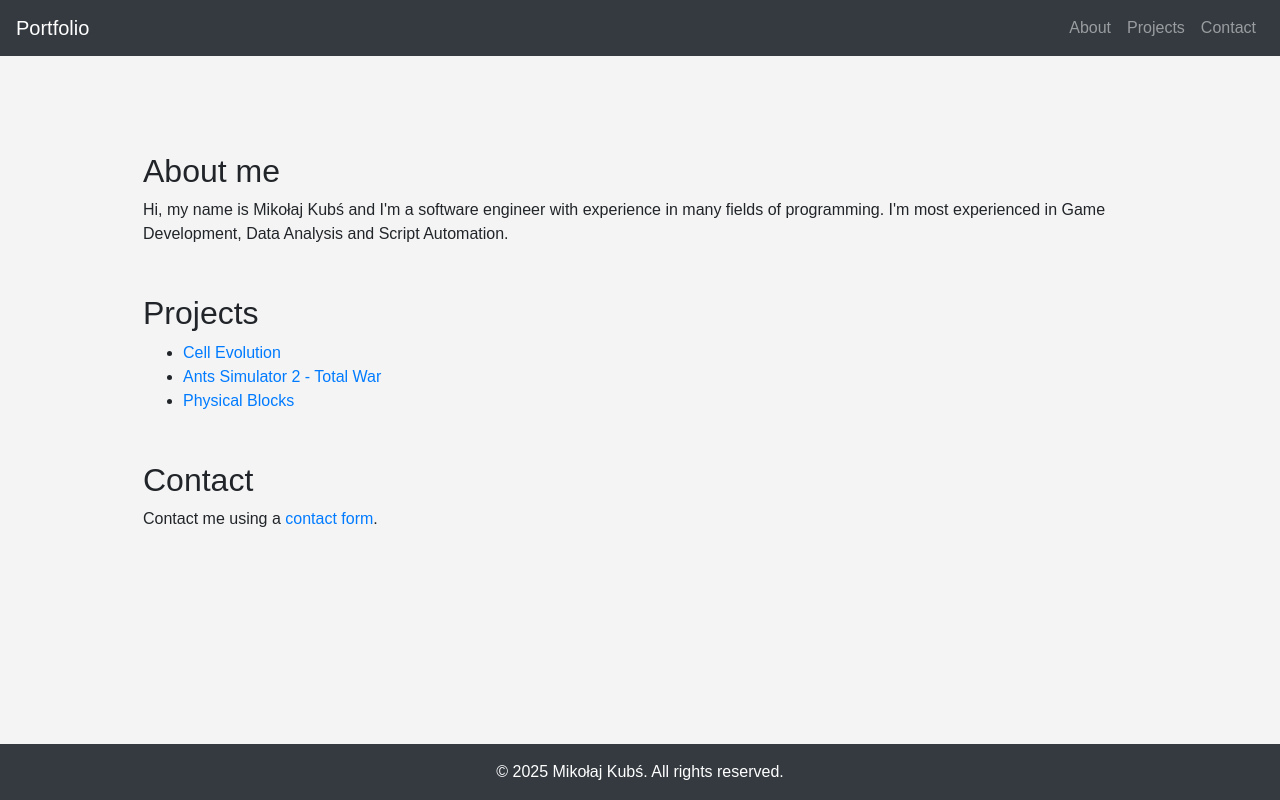
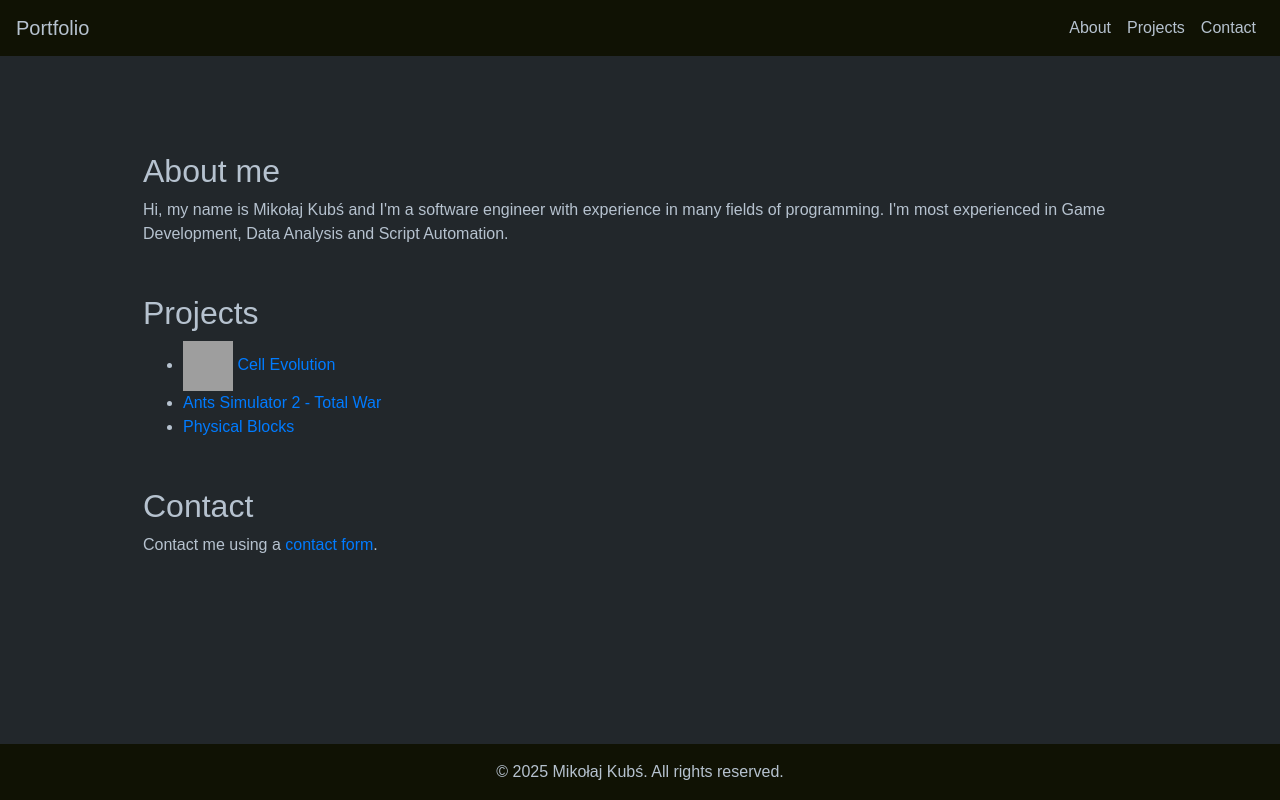
Before and after one commit to lmProgramming/uni-cloud-development, a Node server app: template lab01/web-app/views/index.ejs in a window 1280 px wide. Run offline with Node 20, Linux system fonts and the light colour scheme; the template is opened without the code that fills it, so the values that code supplies are empty; some libraries are stand-ins or nearby versions; grey boxes are pictures that could not be loaded.

Commit message:
feat: new dark look

```diff
--- a/lab01/web-app/public/css/style.css
+++ b/lab01/web-app/public/css/style.css
@@ -4,7 +4,8 @@ body {
   margin: 0;
   padding: 0;
   font-family: Arial, sans-serif;
-  background-color: #f4f4f4;
+  background-color: #22272B;
+  color: #B6C2CF;
 }
 
 body {
@@ -12,11 +13,25 @@ body {
   flex-direction: column;
 }
 
-header {
-  background-color: #333;
-  color: #fff;
-  padding: 10px 0;
+.navbar {
+  background-color: #101204;
   text-align: center;
+}
+
+.navbar .nav-link {
+  color: #B6C2CF;
+}
+
+.navbar .nav-link:hover {
+  color: #ffffff;
+}
+
+.navbar-brand {
+  color: #B6C2CF;
+}
+
+.navbar-brand:hover {
+  color: #ffffff;
 }
 
 .container {
@@ -27,7 +42,7 @@ header {
 
 .main {
   padding: 20px;
-  background: #fff;
+  background: #DBCEB6;
   margin-top: 20px;
 }
 
@@ -38,11 +53,16 @@ header {
 }
 
 .site-footer {
-  background-color: #333;
-  color: #fff;
+  background-color: #101204;
+  color: #B6C2CF;
   text-align: center;
   padding: 5px 0;
   position: relative;
   bottom: 0;
   width: 100%;
 }
+
+.game-logo {
+  width: 50px;
+  height: 50px;
+}
--- a/lab01/web-app/views/index.ejs
+++ b/lab01/web-app/views/index.ejs
@@ -25,6 +25,7 @@
           <h2>Projects</h2>
           <ul>
             <li>
+              <img class="game-logo" src="https://play-lh.googleusercontent.com/w5--tR_ICVGUq1re1Ye4V_z7PeOhHKN5UeSX-b1mMzNTbsdKSKTshAY-1GcsSxMLMJo=w240-h480-rw">
               <a
                 href="https://play.google.com/store/apps/details?id=com.LMProgramming.CellEvolution"
                 >Cell Evolution</a
--- a/lab01/web-app/views/partials/footer.ejs
+++ b/lab01/web-app/views/partials/footer.ejs
@@ -1,3 +1,3 @@
-<footer class="bg-dark text-white text-center site-footer py-3">
+<footer class="text-center site-footer py-3">
   &copy; 2025 Mikołaj Kubś. All rights reserved.
 </footer>
--- a/lab01/web-app/views/partials/navbar.ejs
+++ b/lab01/web-app/views/partials/navbar.ejs
@@ -1,4 +1,4 @@
-<nav class="navbar navbar-expand-lg navbar-dark bg-dark">
+<nav class="navbar navbar-expand-lg">
   <a class="navbar-brand" href="/">Portfolio</a>
   <div class="collapse navbar-collapse">
     <ul class="navbar-nav ml-auto">
```
